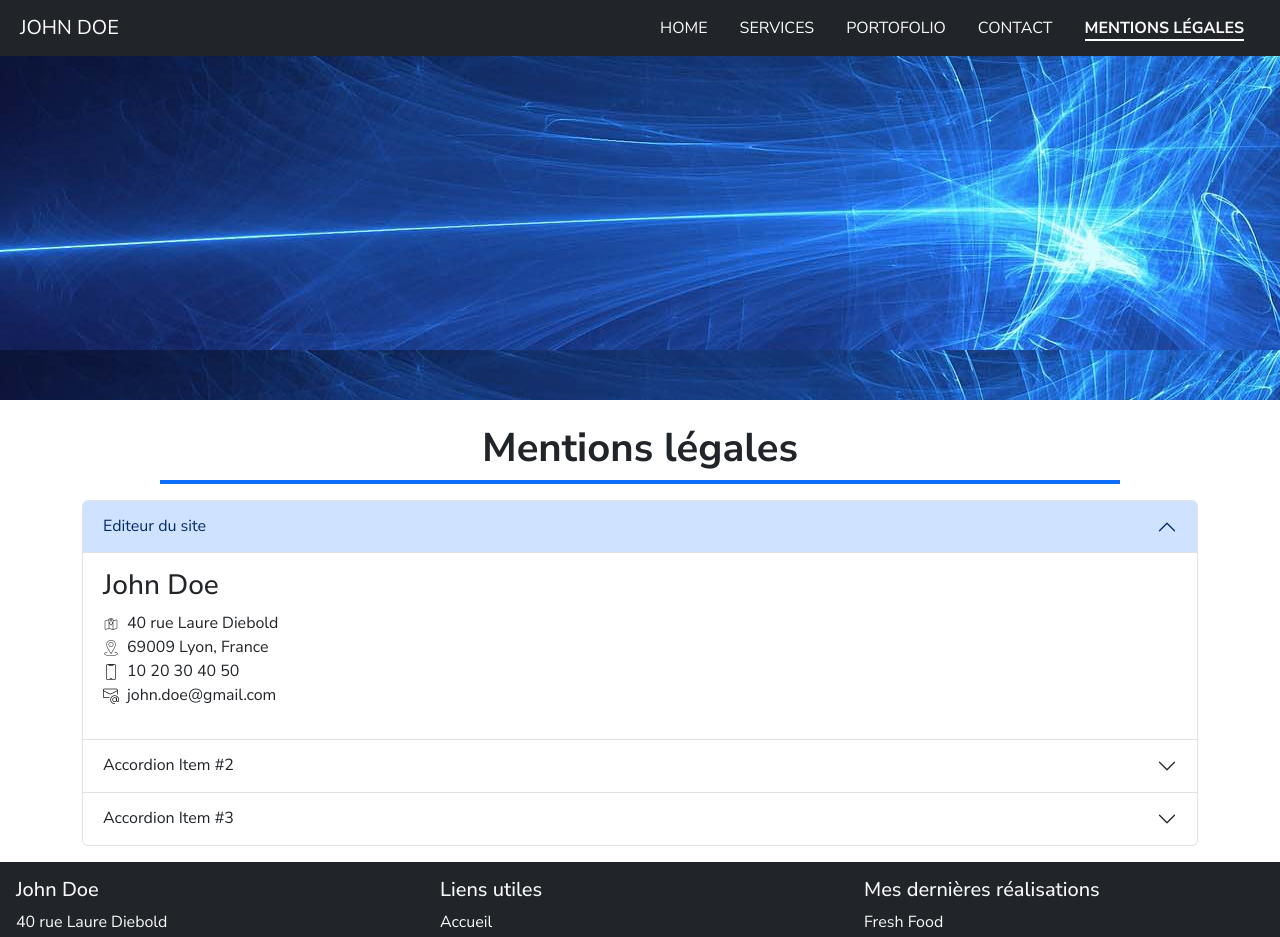
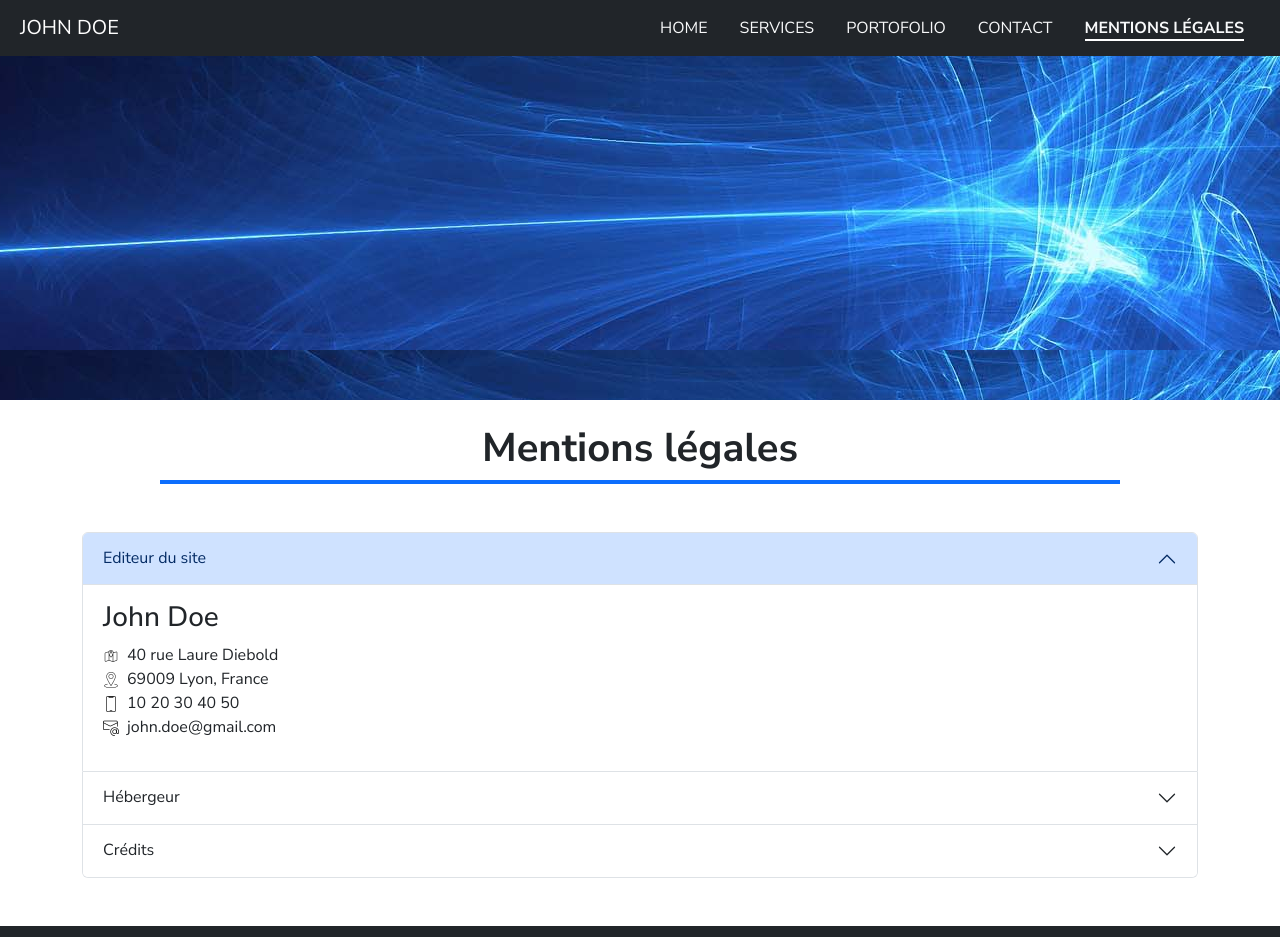
Before and after one commit to xfoule-971/johndoeapp, a React (Create React App) app: page /mentionslegales in a window 1280 px wide. Shown: the top 937 px of the page. Built offline with nearby package versions, Linux system fonts and the light colour scheme.

Commit message:
add hebergeur

```diff
--- a/src/components/Scrolling.js
+++ b/src/components/Scrolling.js
@@ -3,17 +3,20 @@ import Geo from "../assets/icons/geoloc-dark.png";
 import Phone from "../assets/icons/iphone.png";
 import Fenetre from "../assets/icons/adresse-dark.png";
 
+import World from "../assets/icons/world.png";
+
 const Scrolling = () =>{
     return(
-        <div class="accordion" id="accordionExample">
-            <div class="accordion-item">
-                <h2 class="accordion-header" id="headingOne">
-                    <button class="accordion-button" type="button" data-bs-toggle="collapse" data-bs-target="#collapseOne" aria-expanded="true" aria-controls="collapseOne">
+        <div className="accordion" id="accordionExample">
+            <div className="accordion-item">
+                <h2 className="accordion-header" id="headingOne">
+                    <button className="accordion-button" type="button" data-bs-toggle="collapse" data-bs-target="#collapseOne" aria-expanded="true" aria-controls="collapseOne">
                         Editeur du site
                     </button>
                 </h2>
-                <div id="collapseOne" class="accordion-collapse collapse show" aria-labelledby="headingOne" data-bs-parent="#accordionExample">
-                    <div class="accordion-body">
+                <div id="collapseOne" className="accordion-collapse collapse show" aria-labelledby="headingOne" data-bs-parent="#accordionExample">
+                    <div className="accordion-body">
+
                         <h3>John Doe</h3>
                         <p className="mb-0">
                             <img src={Plan} alt="icône"></img>
@@ -35,28 +38,38 @@ const Scrolling = () =>{
                 </div>
             </div>
 
-            <div class="accordion-item">
+            <div className="accordion-item">
                 <h2 class="accordion-header" id="headingTwo">
-                    <button class="accordion-button collapsed" type="button" data-bs-toggle="collapse" data-bs-target="#collapseTwo" aria-expanded="false" aria-controls="collapseTwo">
-                        Accordion Item #2
+                    <button className="accordion-button collapsed" type="button" data-bs-toggle="collapse" data-bs-target="#collapseTwo" aria-expanded="false" aria-controls="collapseTwo">
+                        Hébergeur
                     </button>
                 </h2>
-                <div id="collapseTwo" class="accordion-collapse collapse" aria-labelledby="headingTwo" data-bs-parent="#accordionExample">
-                    <div class="accordion-body">
-                        <strong>This is the second item's accordion body.</strong>
+                <div id="collapseTwo" className="accordion-collapse collapse" aria-labelledby="headingTwo" data-bs-parent="#accordionExample">
+                    <div className="accordion-body">
+
+                        <h3 className="fw-bold">alwaysdata</h3>
+                        <p>91 Rue du Faubourg Saint-Honoré, 75008 Paris</p>
+                        <p>
+                            <img src={World} alt="icône"></img>
+                            <span className="mx-2">
+                                <a href="https://www.alwaysdata.com/fr/" target="_blank" rel="noopener noreferrer">
+                                    www.alwaysdata.com
+                                </a>
+                            </span>
+                        </p>
                     </div>
                 </div>
             </div>
 
-            <div class="accordion-item">
-                <h2 class="accordion-header" id="headingThree">
-                    <button class="accordion-button collapsed" type="button" data-bs-toggle="collapse" data-bs-target="#collapseThree" aria-expanded="false" aria-controls="collapseThree">
-                        Accordion Item #3
+            <div className="accordion-item">
+                <h2 className="accordion-header" id="headingThree">
+                    <button className="accordion-button collapsed" type="button" data-bs-toggle="collapse" data-bs-target="#collapseThree" aria-expanded="false" aria-controls="collapseThree">
+                        Crédits
                     </button>
                 </h2>
                 <div id="collapseThree" class="accordion-collapse collapse" aria-labelledby="headingThree" data-bs-parent="#accordionExample">
-                    <div class="accordion-body">
-                        <strong>This is the third item's accordion body.</strong>
+                    <div className="accordion-body">
+                        <h3 className="fw-bold">Crédits</h3>
                     </div>
                 </div>
             </div>
--- a/src/pages/Mentionslegales.jsx
+++ b/src/pages/Mentionslegales.jsx
@@ -13,7 +13,7 @@ const Mentionslegales = () =>{
                 </div>
             </header>
 
-            <section className="container mt-3 mb-3">
+            <section className="container mt-5 mb-5">
                  <Scrolling />
             </section>
 
```
